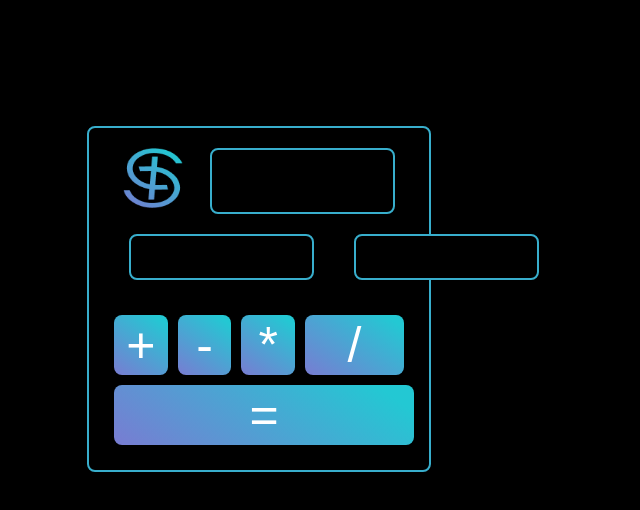
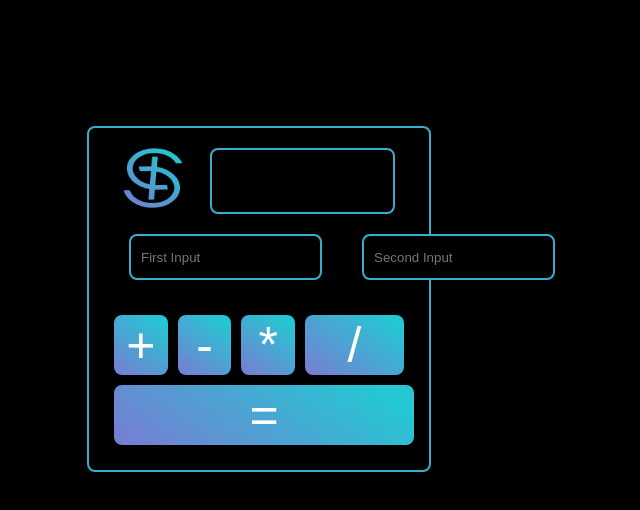
Before and after one commit to Arushigandhi/IECSE-Dev-Workshop, a plain HTML site: page HTML & CSS Tutorial/calendar.html in a window 1280 px wide. Shown: the whole page, without its empty margins (381-1021 px from the left). Drawn offline with Linux system fonts and the light colour scheme.

Commit message:
tiny change

```diff
--- a/HTML & CSS Tutorial/calendar.css
+++ b/HTML & CSS Tutorial/calendar.css
@@ -44,6 +44,7 @@
     height: 40px;
     border-radius: 8px;
     margin: 20px;
+    padding-left: 10px;
 
 }
 
@@ -66,6 +67,9 @@
 
 }
 
+label{
+  color: white;
+}
 .operators:last-child{
   width: 100%;
 }
--- a/HTML & CSS Tutorial/calendar.html
+++ b/HTML & CSS Tutorial/calendar.html
@@ -14,8 +14,8 @@
         <input type="text" class="text_container" />
       </div>
       <div class="input_container">
-        <input type="text" class="input" />
-        <input type="text" class="input" />
+        <input type="text" class="input" placeholder="First Input"/>
+        <input type="text" class="input" placeholder="Second Input" />
       </div>
       <div class="operator_container">
         <button class="operators">+</button>
```
